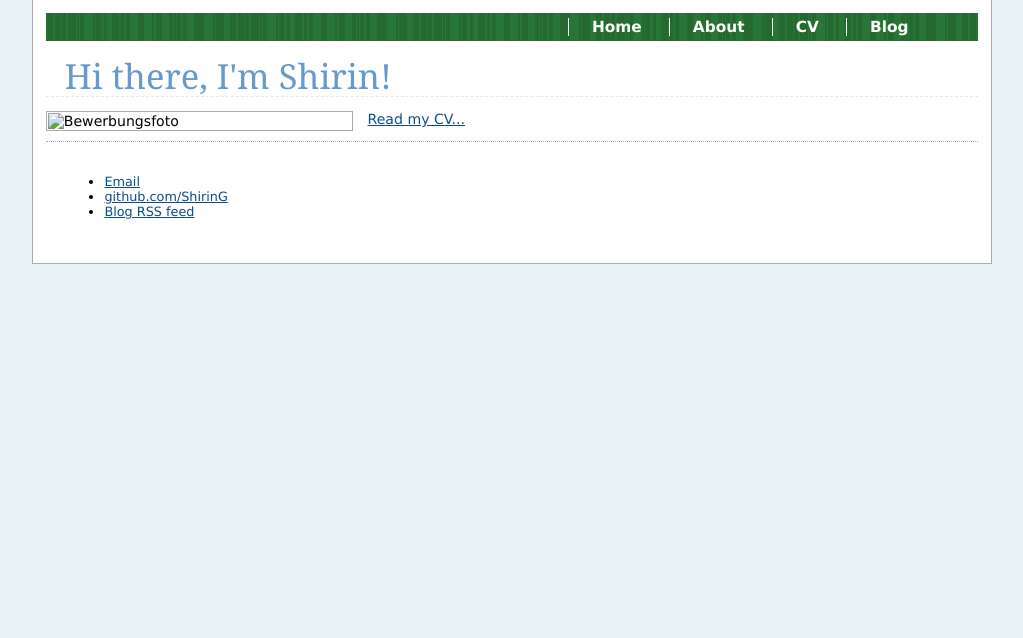
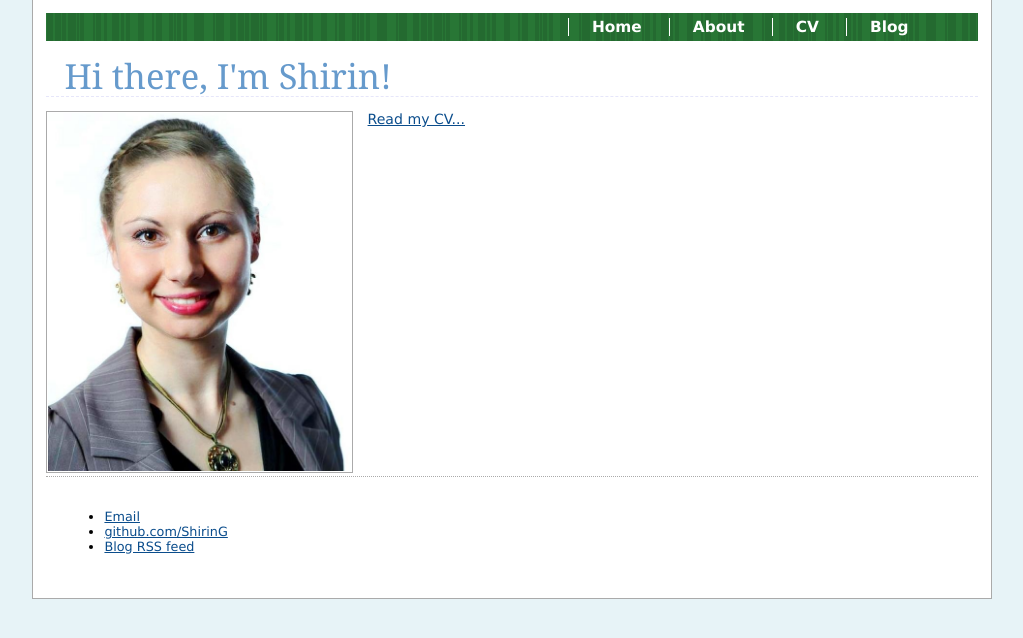
Before and after one commit to ShirinG/ShirinG.github.io, a Jekyll site: the page built from about/index.html, in a window 1280 px wide. Shown: the top 638 px of the page, without its empty margins (128-1151 px from the left). Built offline with Jekyll 4.4.1, drawn with Linux system fonts in a browser that asks for light colours.

Commit message:
Update index.html

```diff
--- a/about/index.html
+++ b/about/index.html
@@ -5,7 +5,7 @@ title: About
 <div class="blurb">
 	<h2>Hi there, I'm Shirin!</h2>
 
-  <p><img src="img/Bewerbungsfoto.jpg" alt="Bewerbungsfoto" class="fleft" /></p>
+  <p><img src="../img/Bewerbungsfoto.jpg" alt="Bewerbungsfoto" class="fleft" /></p>
 
 	<p><a href="/cv">Read my CV...</a></p>
 </div>
```
